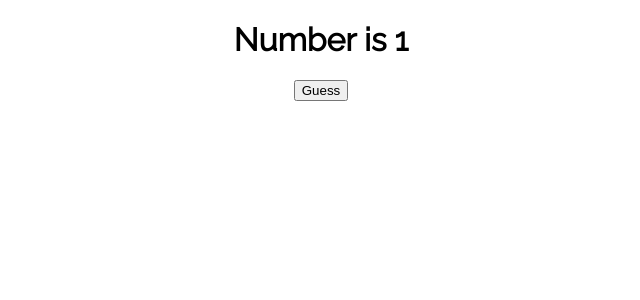
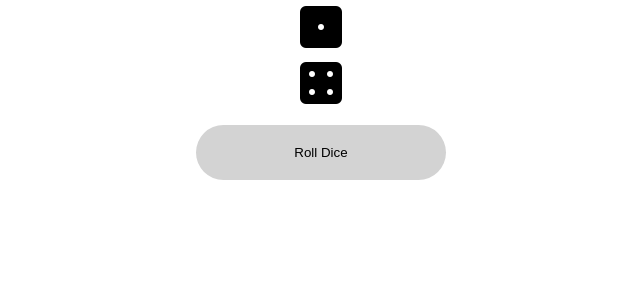
Before and after one commit to javi-err/react-practice, a React (Create React App) app: page / in a window 1280 px wide. Shown: the top 300 px of the page, without its empty margins (319-959 px from the left). Built offline with nearby package versions, Linux system fonts and the light colour scheme.

Commit message:
completed dice practice

```diff
--- a/public/index.html
+++ b/public/index.html
@@ -25,6 +25,7 @@
       Learn how to configure a non-root public URL by running `npm run build`.
     -->
     <title>React Practices</title>
+    <script src="https://kit.fontawesome.com/3163e86130.js" crossorigin="anonymous"></script>
     <style>
       @import url('https://fonts.googleapis.com/css2?family=Raleway&display=swap');
       </style>
--- a/src/App.js
+++ b/src/App.js
@@ -1,10 +1,11 @@
 import RandomGame from './Random/RandomGame'
+import Dice from './Dice/Dice'
 
 
 function App() {
   return (
     <div className="App">
-      <RandomGame />
+      <Dice />
     </div>
   );
 }
--- /dev/null
+++ b/src/Dice/Dice.css
@@ -0,0 +1,25 @@
+.Dice {
+    font-size: 48px;
+    display: flex;
+    justify-content: space-evenly;
+}
+
+.RollDice button {
+    width: 250px;
+    padding: 20px;
+    border: 0px;
+    border-radius: 50px;
+    color: black;
+    background-color: lightgrey;
+}
+
+.RollDice button:hover {
+    background-color: black;
+    color: white;
+    cursor: pointer;
+    transition: ease-in .2s
+}
+
+.RollDice button:focus {
+    outline: none;
+}
--- /dev/null
+++ b/src/Dice/Dice.js
@@ -0,0 +1,16 @@
+import React, { Component } from 'react'
+import Die from './Die'
+import RollDice from './RollDice'
+import './Dice.css'
+
+export class Dice extends Component {
+    render() {
+        return (
+            <div className="Dice">
+                <RollDice />
+            </div>
+        )
+    }
+}
+
+export default Dice
--- /dev/null
+++ b/src/Dice/Die.js
@@ -0,0 +1,13 @@
+import React, { Component } from 'react'
+
+export class Die extends Component {
+    render() {
+        return (
+            <div className="Die">
+                <div><i class={`fas fa-dice-${this.props.face}`}></i></div>
+            </div>
+        )
+    }
+}
+
+export default Die
--- /dev/null
+++ b/src/Dice/RollDice.js
@@ -0,0 +1,53 @@
+import React, { Component } from 'react'
+import Die from './Die'
+
+export class RollDice extends Component {
+
+    static defaultProps = {
+        sides: ["one", "two", "three", "four", "five", "six"]
+    };
+
+    constructor(){
+        super();
+
+        this.state = {
+            die1: 'one',
+            die2: 'four',
+            isRolling: false,
+        };
+    }
+
+    roll(){
+
+        const newDie1 = this.props.sides[Math.floor(Math.random() * this.props.sides.length)]
+        const newDie2 = this.props.sides[Math.floor(Math.random() * this.props.sides.length)]
+
+
+        this.setState({
+            die1: newDie1,
+            die2: newDie2,
+            rolling: true,
+        })
+
+
+        setTimeout(() => {
+            this.setState({
+                rolling: false
+            });
+        }, 1000);
+    }
+
+    render() {
+        return (
+            <div className="RollDice">
+                <Die face={this.state.die1}/>
+                <Die face={this.state.die2}/>
+
+                <button onClick={()=> {this.roll()}} disabled={this.state.rolling}>{this.state.rolling ? 'Rolling' : 'Roll Dice'} </button>
+            </div>
+
+        );
+    }
+}
+
+export default RollDice
--- a/src/index.css
+++ b/src/index.css
@@ -3,6 +3,7 @@ body {
   font-family: 'Raleway', sans-serif;
   -webkit-font-smoothing: antialiased;
   -moz-osx-font-smoothing: grayscale;
+  text-align: center;
 }
 
 code {
```
